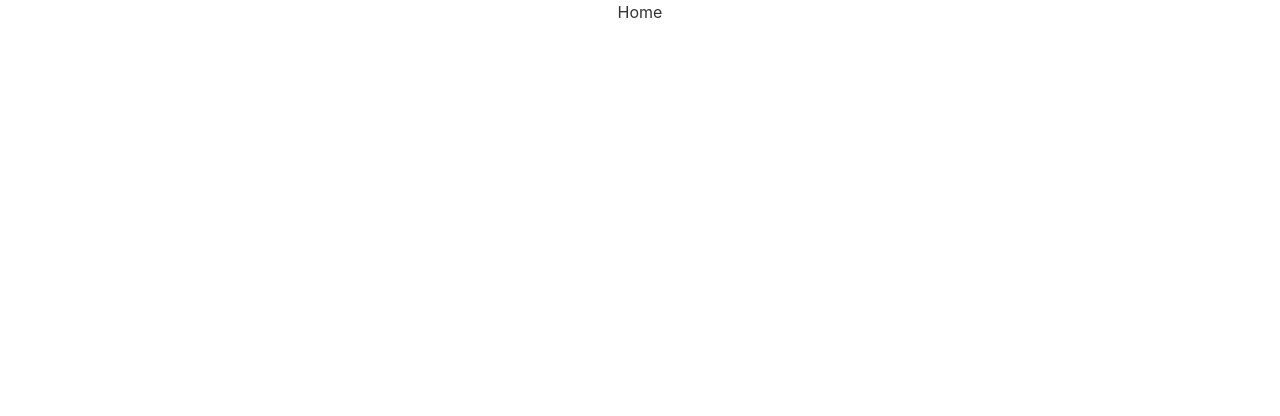
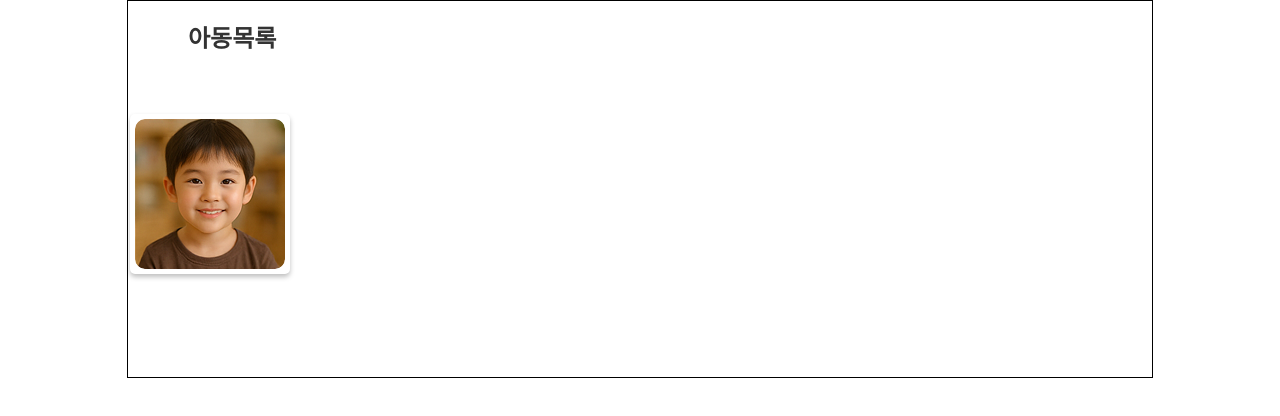
Before and after one commit to parkjimin0817/100toBack, a React (Vite) app in the folder front/: page /list in a window 1280 px wide. Shown: the top 416 px of the page. Built offline with nearby package versions, Linux system fonts and the light colour scheme.

Commit message:
feat 아동목록 만드는 중,임시 아동 사진 추가

```diff
--- a/front/src/App.jsx
+++ b/front/src/App.jsx
@@ -7,6 +7,7 @@ import theme from './styles/theme';
 import GlobalStyle from './styles/GlobalStyle';
 import Layout from './components/Layout';
 import Home from './pages/Home';
+import ChildrenList from './components/ChildrenList';
 
 
 function App() {
@@ -21,13 +22,15 @@ function App() {
             {/* 추가 페이지는 아래 붙이기. */}
           </Route>
           {/* Login Page */}
-          <Route path="/login" element={<Home />}></Route>
+          <Route path="/login" element={<LoginPage />}></Route>
           {/* Regist Page */}
           <Route path="/regist" element={<Home />}></Route>
           {/* Find ID Page */}
           <Route path="/findid" element={<Home />}></Route>
           {/* Find Password Page */}
           <Route path="/findpwd" element={<Home />}></Route>
+          {/* Find Password Page */}
+          <Route path="/list" element={<ChildrenList />}></Route>
           {/* 404 Not Found */}
           <Route path="*" element={<Home />}></Route>
         </Routes>
--- /dev/null
+++ b/front/src/components/ChildrenList.jsx
@@ -0,0 +1,67 @@
+import React from 'react'
+import styled from 'styled-components'
+import Child from '../assets/Child.png'
+
+const ChildrenList = () => {
+  return (
+    <Container>
+      <TitleLine>아동목록</TitleLine>
+      <CardLine>
+        <Card>
+          <CardBox>
+            <ChildPic src={Child} alt="아이사진" />
+          </CardBox>
+        </Card>
+      </CardLine>
+    </Container>
+  )
+}
+
+export default ChildrenList
+
+const Container = styled.div`
+  display: flex;
+  flex-direction: column;
+  align-items: flex-start;
+  justify-content: flex-start;
+  width: 1026px;
+  max-height: 840px;
+  margin: 0 auto;
+  padding-top: 0;
+  padding-bottom: 80px;
+  flex-grow: 0;
+  border: 1px solid black;
+`
+
+const TitleLine = styled.div`
+  margin-left: 60px;
+  margin-top: 20px;
+  font-size: 24px;
+  font-weight: bold;
+`
+
+const CardLine = styled.div`
+  display: flex;
+  flex-direction: row;
+`
+
+const Card = styled.div`
+ margin-top: 55px;
+ width: 160px;
+ height: 185px;
+ border: 2px solid white;
+`
+
+const CardBox = styled.div`
+  display: flex;
+  align-items: center;
+  justify-content: center;
+  width: 160px;
+  height: 160px;
+  box-shadow: 0px 3px 5px 0px rgba(0, 0, 0, 0.25);
+  border-radius: 5px;
+`
+
+const ChildPic = styled.img`
+  border-radius: 10px;
+`
--- a/front/src/components/CommonFind.jsx
+++ b/front/src/components/CommonFind.jsx
@@ -12,6 +12,7 @@ const CommonFind = ({children}) => {
 }
 
 export default CommonFind
+
 
 const Container = styled.div`
   display: flex;
```
Also changed, not shown: front/src/pages/parents/Attendance.jsx (added, +9 -0 lines), front/src/assets/Child.png (added).
